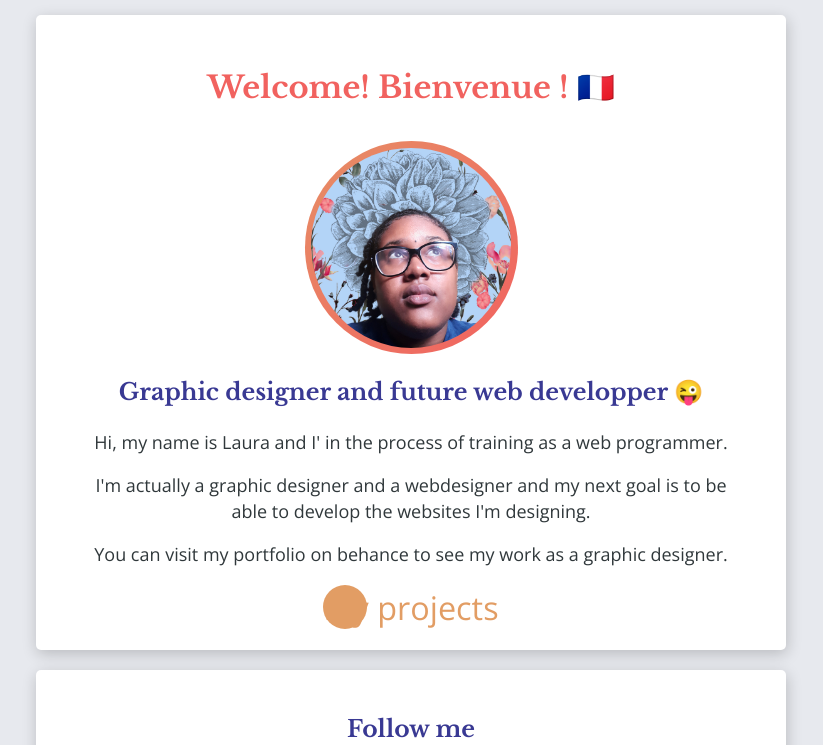
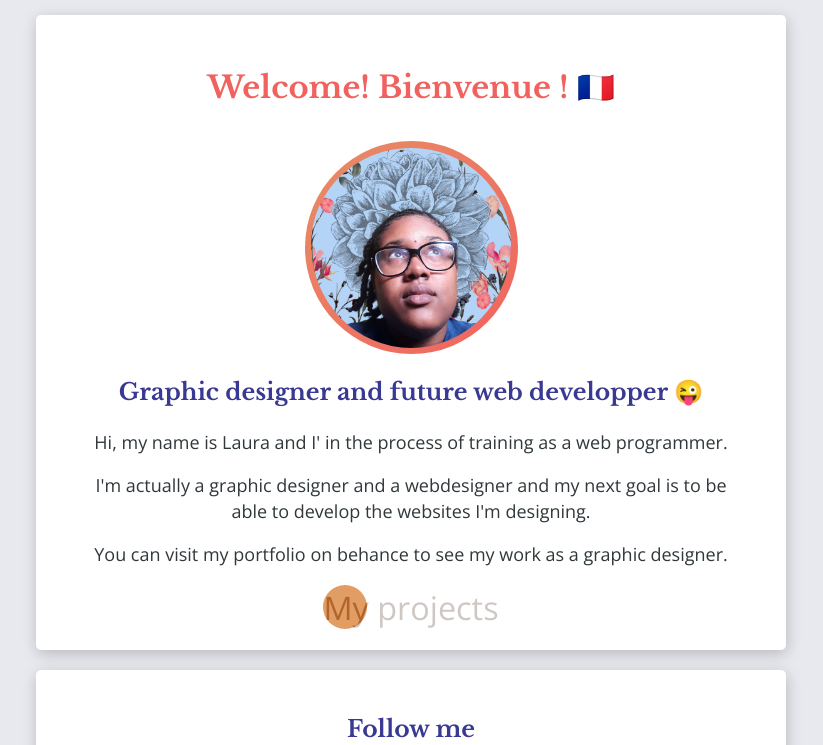
Before and after one commit to lalabarca/profile, a plain HTML site: page index.html in a window 1280 px wide. Shown: the top 745 px of the page, without its empty margins (229-1052 px from the left). Drawn offline with nearby package versions, Linux system fonts and the light colour scheme.

Commit message:
correction .text-button

```diff
--- a/style.css
+++ b/style.css
@@ -112,7 +112,7 @@ a:hover {
   width: 100%;
 }
 
-.text-link {
+.text-button {
   color: #30383B;
   mix-blend-mode: difference;
 }
```
